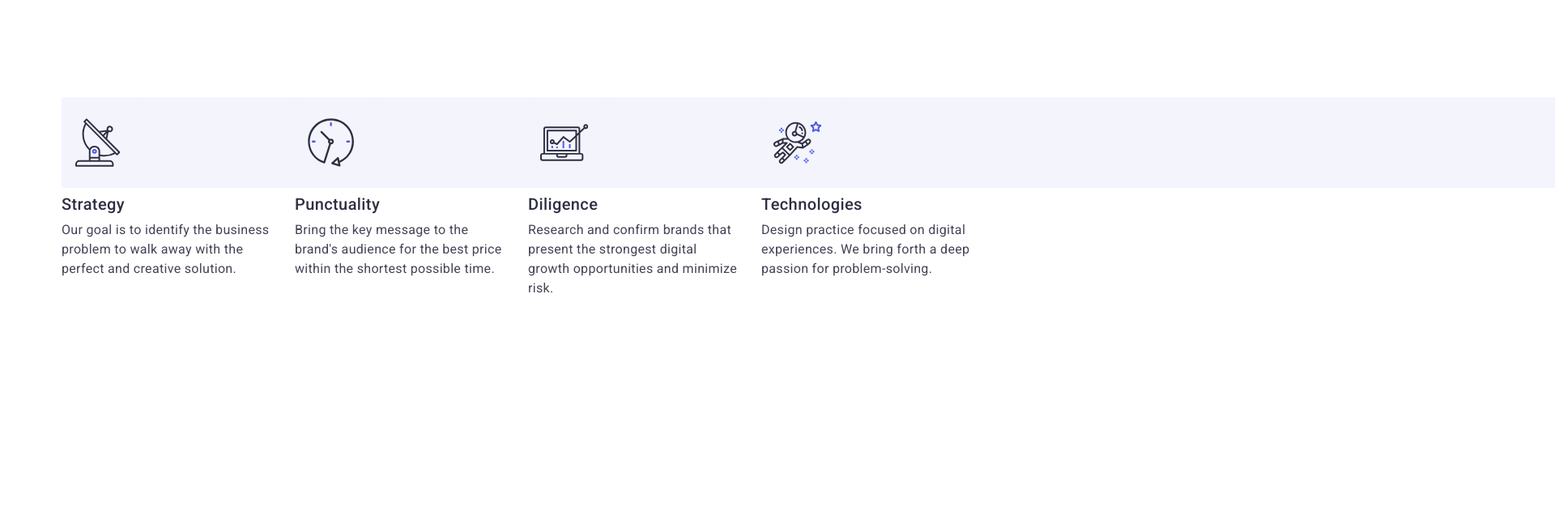
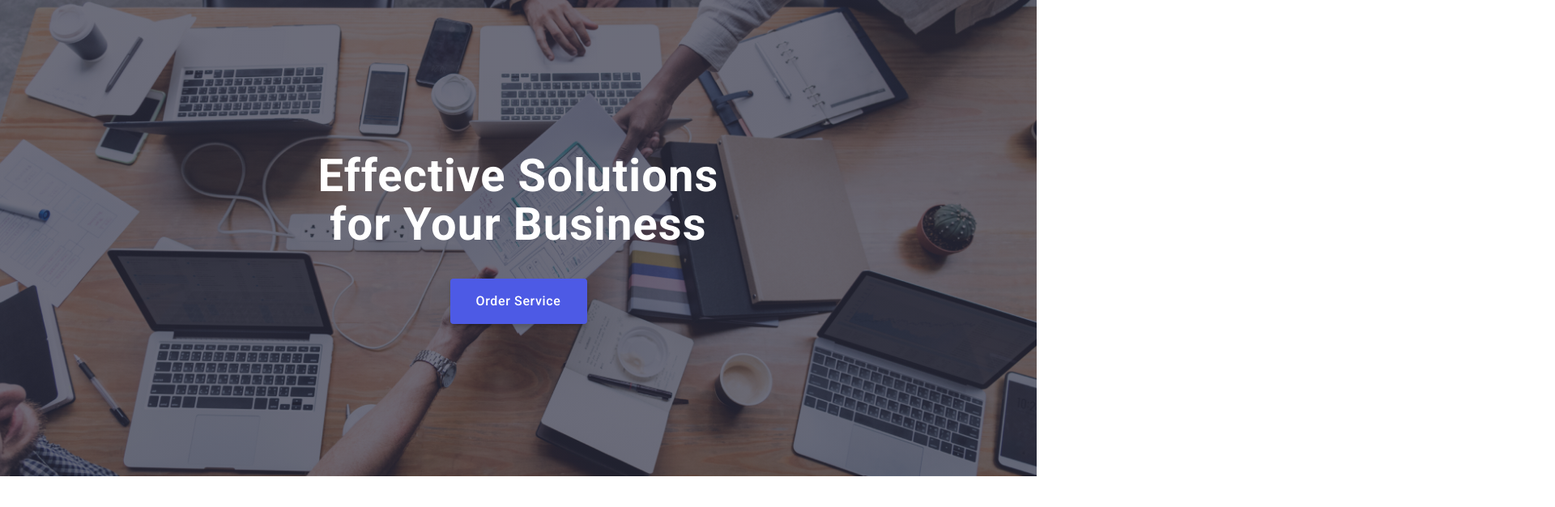
Before and after one commit to ekorolev08/goit-markup-hw-07, a plain HTML site: page index.html in a window 1280 px wide. Shown: the top 626 px of the page at 81% size, 1920 px wide, since content can reach past the window. Drawn offline with nearby package versions, Linux system fonts and the light colour scheme.

Commit message:
hw-07-01

```diff
--- /dev/null
+++ b/css/desctop.css
@@ -0,0 +1,48 @@
+@media screen and (min-width: 1158px) {
+    .container {
+      max-width: 1158px;
+    }
+}
+
+
+/*-------------------------------HERO----------------------------*/
+
+.first-section {
+    padding-top: 188px;
+    padding-bottom: 188px;
+    align-items: center;
+    margin: 0 auto;
+
+    background-image: linear-gradient(
+        rgba(46, 47, 66, 0.7),
+        rgba(46, 47, 66, 0.7)
+      ),
+      url(../images/bg-desktop@x1.jpg);
+    background-repeat: no-repeat;
+    background-position: center;
+    background-size: cover;
+
+  }
+
+  @media (min-device-pixel-ratio: 2),
+    (-webkit-min-device-pixel-ratio: 2),
+    (min-resolution: 192dpi),
+    (min-resolution: 2dppx) {
+    .first-section {
+      background-image: linear-gradient(
+          rgba(46, 47, 66, 0.7),
+          rgba(46, 47, 66, 0.7)
+        ),
+        url(../images/bg-desktop@x2.jpg);
+    }
+  }
+
+  .first-header {
+    font-family: 'Roboto';
+   font-style: normal;
+    font-weight: 700;
+    font-size: 56px;
+    line-height: 1.07;
+    max-width: 496px;
+
+  }
--- a/css/media.css
+++ b/css/media.css
@@ -1,33 +1,15 @@
 /*--------------------------HERO--------------------------------------------------------------*/
 
-@media screen and (min-width: 428px) {
-  .container{
-width: 396px;
-padding-left: 16px;
-padding-right: 16px;
-
-  }
-  .first-section{
-    max-width: 767px;
-    padding: 112px 0;
-
-  }
-  .first-header {
-    max-width: 320px;
-    font-size: 36px;
-    line-height: 1.11;
+/* @media screen and (min-width: 768px)  {
+  .container {
+min-width: 767px;
   }
 
-}
-@media screen and (min-width: 768px)  {
-  .container {
-min-width: 736px;
-padding-left: 16px;
-padding-right: 16px;
-  }
   .first-section  {
-    max-width: 1157px;
     padding: 112px 0;
+    align-items: center;
+    margin: 0 auto;
+
 
   }
   .first-header {
@@ -36,15 +18,15 @@ padding-right: 16px;
    line-height: 1.07;
   }
 
-}
-@media screen and (min-width: 1158px)  {
+} */
+/* @media screen and (min-width: 1158px)  {
   .container {
 min-width: 1158px;
 padding-left: 15px;
 padding-right: 15px;
   }
   .first-section {
-    max-width: 1158px;
+    min-width: 1158px;
     padding: 188px 0;
 
   }
@@ -53,26 +35,27 @@ padding-right: 15px;
     font-size: 56px;
    line-height: 1.07;
   }
-}
-@media screen and (min-width: 428px) {
+} */
+/* @media screen and (min-width: 428px) {
   .first-section {
     background-image: linear-gradient(
       rgba(46, 47, 66, 0.7),
       rgba(46, 47, 66, 0.7) ),
        url(../images/bg-mobile@x1.jpg);
   }
-}
-@media screen and (min-device-pixel-ratio: 2) and (max-width: 767px),
+} */
+/* @media screen and (min-device-pixel-ratio: 2) and (max-width: 767px),
 screen and (min-resolution: 192dpi) and (max-width: 767px),
-screen and (min-resolution: 2dppx) and (max-width: 767px) {
+screen and (min-resolution: 2dppx) and (max-width: 767px)
+{
   .first-section {
     background-image: linear-gradient(
       rgba(46, 47, 66, 0.7),
       rgba(46, 47, 66, 0.7) ),
        url(../images/bg-mobile@x2.jpg);
   }
-}
-@media screen and (min-width: 768px) {
+} */
+/* @media screen and (min-width: 768px) {
   .first-section {
     background-image: linear-gradient(
       rgba(46, 47, 66, 0.7),
@@ -89,8 +72,8 @@ screen and (min-resolution: 2dppx) and (min-width: 768px) {
       rgba(46, 47, 66, 0.7) ),
        url(../images/bg-tablet@x2.jpg);
   }
-}
-@media screen and (min-width: 1158px) {
+} */
+/* @media screen and (min-width: 1158px) {
   .first-section {
     background-image: linear-gradient(
       rgba(46, 47, 66, 0.7),
@@ -107,23 +90,52 @@ screen and (min-resolution: 2dppx) and (min-width: 1158px) {
       rgba(46, 47, 66, 0.7) ),
        url(../images/bg-desktop@x2.jpg);
   }
-}
+} */
 /*----------------------------------second-section ------------------------------------------------------ */
 /* @media screen and (min-width: 428px) {
     .container{
-  width: 396px;
+  max-width: 396px;
   padding-left: 16px;
   padding-right: 16px;
-
     }
     .second-section{
+        min-width: 1157px;
+    }
+    .description {
+        display: flex;
+        flex-wrap: wrap;
+        gap: 72px 24px
+    }
+    .description-active {    }
+  }
 
+  @media screen and (min-width: 768px) {
+    .container {
+        max-width: 736px;
+    }
+    .description {
+        display: flex;
+        flex-wrap: wrap;
+        gap: 72px 24px
+    }
+    .description-active {
+flex-basis:  calc((100% - 24px) / 2);
+    }
+  }
+  @media screen and (min-width: 1158px) {
+.container {
+    min-width: 1158px;
+}
+.description {
+  display: flex;
+  gap: 24px
+}
+.description-active {
+  flex-basis: calc( (100% - 3 * 24px) / 4);
 
-    }
-    .description {}
-    .description-active {}
-    .icon-cont {}
-    .icon-description-list {}
-    .icon-description-item {}
-    .icon-description-item {}
-  }  */
+}
+  .icon-description-list  {
+    display: flex;
+  gap: 24px;
+}
+} */
--- a/css/styles.css
+++ b/css/styles.css
@@ -3,8 +3,7 @@
   box-sizing: border-box;
 }
  .container {
-width: 1158px;
-/* width: 100%; */
+min-width: 426px;
 padding: 0 15px;
 margin: 0 auto;
 }
@@ -182,38 +181,46 @@ color: var(--logo-color);
 }
 
 
-/*----------------------------------------------------HERO--------------------------------------------------------------*/
+/*---------------------------------------HERO--------------------------------------------------------------*/
 .first-section{
-  background-color: var(--background-color);
+  padding: 112px 0;
   align-items: center;
-  /* padding: 120px 0; */
-  padding: 188px 0;
-  /* min-width: 1440px; */
-  /* max-width: 1440px;  */
-  /* width: 600px; */
-  margin-left: auto;
-  margin-right: auto;
+  margin-left: 0 auto;
   background-image: linear-gradient(
   rgba(46, 47, 66, 0.7),
   rgba(46, 47, 66, 0.7) ),
-  url('../images/people-office-min.jpg');
+  url(../images/bg-mobile@x1.jpg);
   background-repeat: no-repeat;
   background-position: center;
   background-size: cover;
+  /* background-color: var(--background-color); */
+
+}
+@media (min-device-pixel-ratio: 2),
+  (-webkit-min-device-pixel-ratio: 2),
+  (min-resolution: 192dpi),
+  (min-resolution: 2dppx)
+  {
+    .first-section {
+    background-image: linear-gradient(
+        rgba(46, 47, 66, 0.7),
+        rgba(46, 47, 66, 0.7)
+      ),
+      url(../images/bg-mobile@x2.jpg);
+  }
 }
 .first-header {
   /* Effective Solutions for Your Business */
-font-family: 'Roboto';
-font-style: normal;
-font-weight: 700;
-font-size: 56px;
-line-height: 1.07;
+
+font-size: 36px;
+line-height: 1.11;
 letter-spacing: 0.02em;
+text-align: center;
+max-width: 320px;
+margin-left: auto;
+margin-right: auto;
+margin-bottom: 72px;
 color: #FFFFFF;
-text-align: center;
-/* max-width: 496px; */
-margin: 0 auto;
-margin-bottom: 48px;
 flex-direction: column;
 }
 
@@ -239,25 +246,24 @@ flex-direction: column;
   .studio-btn:hover,
   .studio-btn:focus{
   background-color: #404BBF;
-box-shadow: 0px 4px 4px rgba(0, 0, 0, 0.15);
+/* box-shadow: 0px 4px 4px rgba(0, 0, 0, 0.15);
 border-radius: 4px;
-transition: transform 250ms cubic-bezier(0.4, 0, 0.2, 1);
+transition: transform 250ms cubic-bezier(0.4, 0, 0.2, 1); */
   }
 
 
 
-/*------------------------------------------------second-section ------------------------------------------------------ */
+/*---------------------------------------second-section ------------------------------------------------------ */
 .second-section{
   padding: 120px 0;
 }
-
 .description {
-  display: flex;
-  gap: 24px;
+  /* display: flex;
+  gap: 24px; */
 
 }
 .description-active{
-  flex-basis: calc( (100% - 3 * 24px) / 4);
+  /* flex-basis: calc( (100% - 3 * 24px) / 4);  */
   max-width: 264px;
   border-radius: 4px;
 }
@@ -274,17 +280,18 @@ transition: transform 250ms cubic-bezier(0.4, 0, 0.2, 1);
 
 }
 .icon-description-list{
-  display: flex;
-  gap: 24px;
-
+  /* display: flex;
+  gap: 24px;  */
+  display: none;
   }
   .icon-description-item{
     width: 264px;
   height: 112px;
-  align-items: center;
+    }
 
-    }
-  .icon-description-link{
+
+
+  /* .icon-description-link{
   width: 100%;
   height: 100%;
   background-color: #F4F4FD;
@@ -292,7 +299,7 @@ transition: transform 250ms cubic-bezier(0.4, 0, 0.2, 1);
   display: flex;
   align-items: center;
   justify-content: center;
-  }
+  } */
 /* .description-active::before{
   display: block;
   content: '';
--- /dev/null
+++ b/css/tablet.css
@@ -0,0 +1,43 @@
+@media screen and (min-width: 768px) {
+    .container {
+      max-width: 766px;
+    }
+}
+
+  /**------------------HERO------------------*/
+
+  .first-section {
+    padding-top: 112px;
+    padding-bottom: 112px;
+    align-items: center;
+    margin: 0 auto;
+
+    background-image: linear-gradient(
+        rgba(46, 47, 66, 0.7),
+        rgba(46, 47, 66, 0.7)),
+      url(../images/bg-tablet@x1.jpg);
+    background-repeat: no-repeat;
+    background-position: center;
+    background-size: cover;
+
+  }
+
+  @media (min-device-pixel-ratio: 2),
+    (-webkit-min-device-pixel-ratio: 2),
+    (min-resolution: 192dpi),
+    (min-resolution: 2dppx)
+    {
+    .first-section {
+      background-image: linear-gradient(
+          rgba(46, 47, 66, 0.7),
+          rgba(46, 47, 66, 0.7)
+        ),
+        url(../images/bg-tablet@x2.jpg);
+    }
+
+  }
+
+  .first-header {
+    width: 496px;
+    margin-bottom: 36px;
+  }
--- a/index.html
+++ b/index.html
@@ -12,7 +12,8 @@
 integrity="sha512-4xo8blKMVCiXpTaLzQSLSw3KFOVPWhm/TRtuPVc4WG6kUgjH6J03IBuG7JZPkcWMxJ5huwaBpOpnwYElP/m6wg==" crossorigin="anonymous"
 referrerpolicy="no-referrer" />
 <link rel="stylesheet" href="./css/styles.css">
-<link rel="stylesheet" href="./css/media.css">
+<link rel="stylesheet" href="./css/tablet.css">
+<link rel="stylesheet" href="./css/desctop.css">
 </head>
 <body>
     <!-- <header class="header">
@@ -40,14 +41,14 @@ referrerpolicy="no-referrer" />
 </div>
     </header>   -->
     <main>
-        <!-- <section class="first-section">
+        <section class="first-section">
             <div class="container hero-container">
                 <h1 class="first-header">Effective Solutions
                     for Your Business</h1>
             <button type="button" class="studio-btn" data-modal-open>Order Service</button>
         </div>
-        </section> -->
-        <section class="second-section">
+        </section>
+        <!-- <section class="second-section">
             <div class="container description-container">
             <h2  class="hidden visually-hidden">hidden info</h2>
               <ul class="icon-description-list">
@@ -118,7 +119,7 @@ referrerpolicy="no-referrer" />
             </li>
             </ul>
         </div>
-        </section>
+        </section> -->
         <!-- <section class="third-section">
             <div class="container image-container">
             <h2 class="second-header">What are we doing</h2>
```
